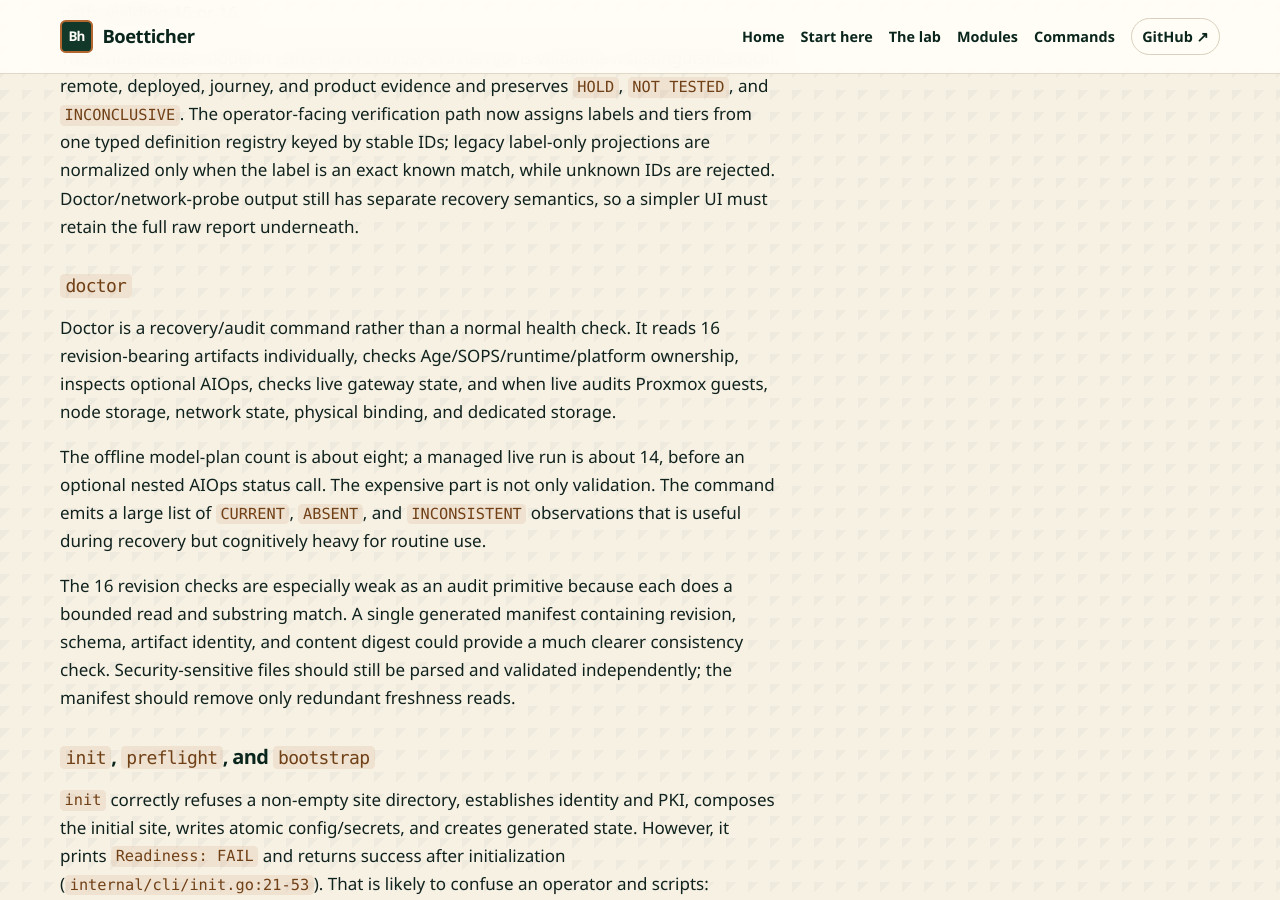
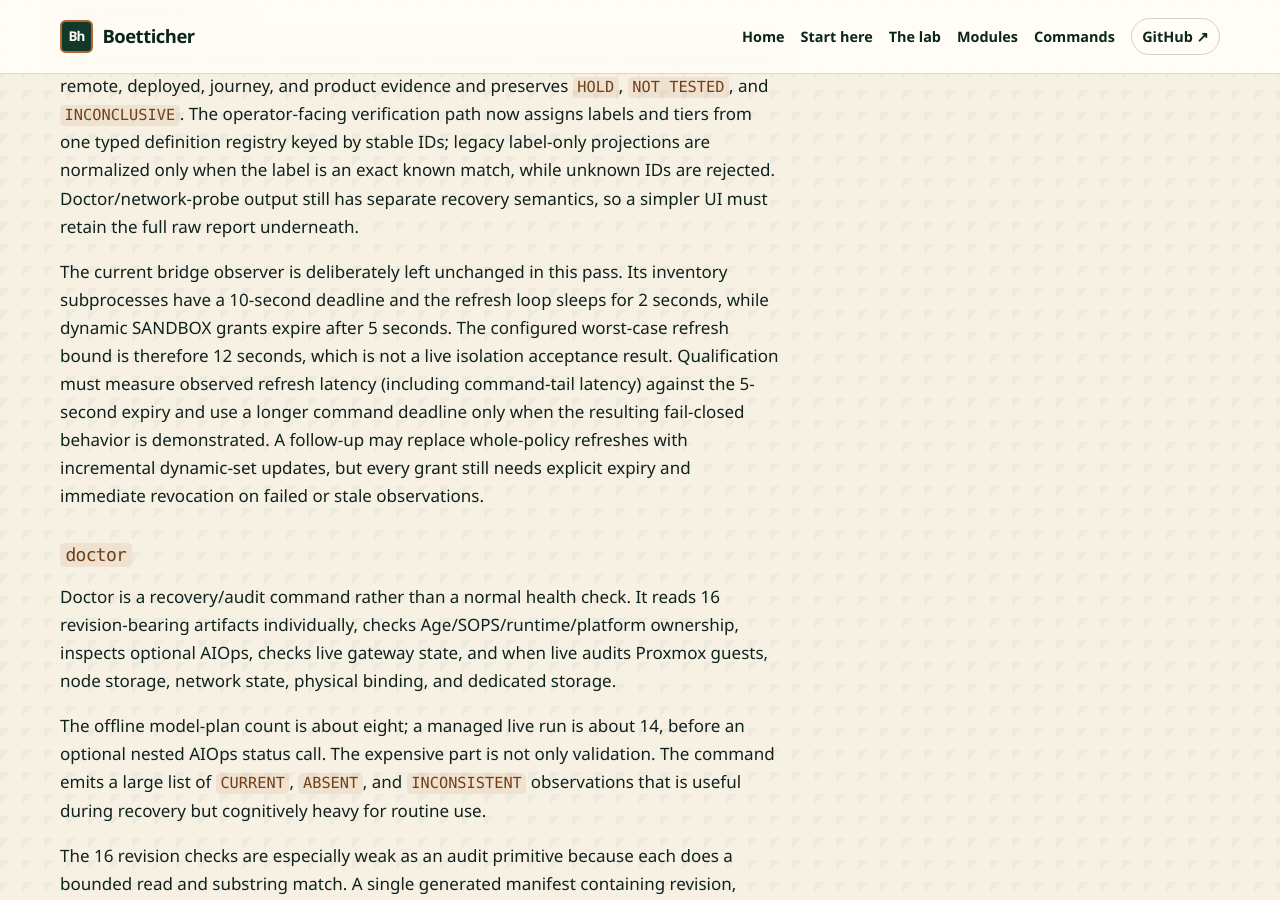
Before and after one commit to gofastercloud/boetticher, a Jekyll site: the page built from docs/process-review.md, in a window 1280 px wide and 900 px high, scrolled down 10008 px. Built offline with Jekyll 4.4.1, drawn with Linux system fonts in a browser that asks for light colours; our own code applies the rules of GitHub Pages for plain Markdown files.

Commit message:
Document bridge observer timing hold

```diff
--- a/docs/process-review.md
+++ b/docs/process-review.md
@@ -322,6 +322,17 @@ registry keyed by stable IDs; legacy label-only projections are normalized
 only when the label is an exact known match, while unknown IDs are rejected.
 Doctor/network-probe output still has separate recovery semantics, so a
 simpler UI must retain the full raw report underneath.
+
+The current bridge observer is deliberately left unchanged in this pass. Its
+inventory subprocesses have a 10-second deadline and the refresh loop sleeps
+for 2 seconds, while dynamic SANDBOX grants expire after 5 seconds. The
+configured worst-case refresh bound is therefore 12 seconds, which is not a
+live isolation acceptance result. Qualification must measure observed refresh
+latency (including command-tail latency) against the 5-second expiry and use a
+longer command deadline only when the resulting fail-closed behavior is
+demonstrated. A follow-up may replace whole-policy refreshes with incremental
+dynamic-set updates, but every grant still needs explicit expiry and immediate
+revocation on failed or stale observations.
 
 ### `doctor`
 
```
